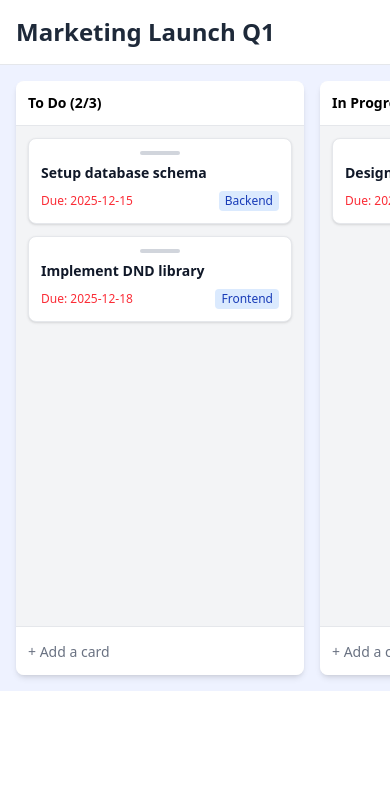
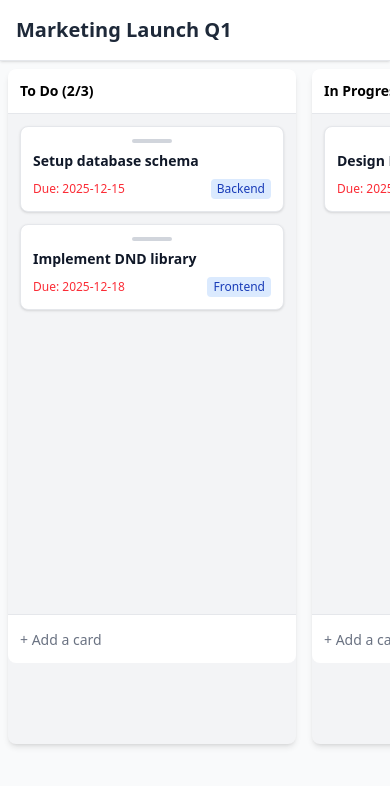
Before and after one commit to username-requiredd/grit-frontend, a Next.js app: page /board/1 in a window 390 px wide. Shown: the top 786 px of the page. Built offline with nearby package versions, Linux system fonts and the light colour scheme.

Commit message:
fixed mobile drag and drop

```diff
--- a/src/app/board/[id]/page.tsx
+++ b/src/app/board/[id]/page.tsx
@@ -20,14 +20,9 @@ import { BoardState } from "@/types/board";
 
 const BoardViewPage: React.FC = () => {
   const params = useParams();
-  const boardId = Array.isArray(params?.id)
-    ? params.id[0]
-    : (params?.id as string);
+  const boardId = Array.isArray(params?.id) ? params.id[0] : (params?.id as string);
 
-  const [boardState, setBoardState] = useState<BoardState>({
-    columns: [],
-    cards: {},
-  });
+  const [boardState, setBoardState] = useState<BoardState>({ columns: [], cards: {} });
   const [loading, setLoading] = useState(true);
   const [selectedCardId, setSelectedCardId] = useState<string | null>(null);
 
@@ -46,7 +41,6 @@ const BoardViewPage: React.FC = () => {
 
   const handleCardClick = (id: string) => setSelectedCardId(id);
 
-  // Load board data
   useEffect(() => {
     if (!boardId) return;
 
@@ -56,19 +50,16 @@ const BoardViewPage: React.FC = () => {
         columns: data.columns,
         cards: Object.fromEntries(data.cards.map((c) => [c.id, c])),
       });
-
       setLoading(false);
     });
   }, [boardId]);
 
-  // Drag End Handler
   const handleDragEnd = (event: DragEndEvent) => {
     const { active, over } = event;
     if (!over) return;
 
     const activeCardId = String(active.id);
     const overId = String(over.id);
-
     const activeCard = boardState.cards[activeCardId];
     if (!activeCard) return;
 
@@ -80,117 +71,76 @@ const BoardViewPage: React.FC = () => {
 
     if (isOverColumn) {
       destinationColumnId = overId;
-      const destColumn = boardState.columns.find(
-        (c) => c.id === overId
-      )!;
+      const destColumn = boardState.columns.find((c) => c.id === overId)!;
       destinationIndex = destColumn.cardIds.length;
     } else {
       const overCard = boardState.cards[overId];
       if (!overCard) return;
-
       destinationColumnId = overCard.columnId;
-      const destColumn = boardState.columns.find(
-        (c) => c.id === destinationColumnId
-      )!;
+      const destColumn = boardState.columns.find((c) => c.id === destinationColumnId)!;
       destinationIndex = destColumn.cardIds.indexOf(overId);
     }
 
-    // Prevent useless updates
     if (sourceColumnId === destinationColumnId) {
-      const currentIndex = boardState.columns
-        .find((c) => c.id === sourceColumnId)!
-        .cardIds.indexOf(activeCardId);
-
-      if (
-        currentIndex === destinationIndex ||
-        currentIndex === destinationIndex - 1
-      ) {
-        return;
-      }
+      const currentIndex = boardState.columns.find((c) => c.id === sourceColumnId)!.cardIds.indexOf(activeCardId);
+      if (currentIndex === destinationIndex || currentIndex === destinationIndex - 1) return;
     }
 
     // Optimistic update
     setBoardState((prev) => {
-      const nextColumns = prev.columns.map((c) => ({
-        ...c,
-        cardIds: [...c.cardIds],
-      }));
-
+      const nextColumns = prev.columns.map((c) => ({ ...c, cardIds: [...c.cardIds] }));
       const nextCards = { ...prev.cards };
-
       const sourceColumn = nextColumns.find((c) => c.id === sourceColumnId)!;
       const destColumn = nextColumns.find((c) => c.id === destinationColumnId)!;
 
-      // Remove and reinsert
       sourceColumn.cardIds = sourceColumn.cardIds.filter((id) => id !== activeCardId);
       destColumn.cardIds.splice(destinationIndex, 0, activeCardId);
 
-      nextCards[activeCardId] = {
-        ...nextCards[activeCardId],
-        columnId: destinationColumnId,
-      };
-
+      nextCards[activeCardId] = { ...nextCards[activeCardId], columnId: destinationColumnId };
       return { ...prev, columns: nextColumns, cards: nextCards };
     });
 
-    updateCardPosition(activeCardId, destinationColumnId, destinationIndex).catch(
-      (err) => console.error("Backend update failed:", err)
+    updateCardPosition(activeCardId, destinationColumnId, destinationIndex).catch((err) =>
+      console.error("Backend update failed:", err)
     );
   };
 
-  if (loading)
-    return <div className="p-8 text-center text-xl">Loading board...</div>;
+  if (loading) return <div className="p-8 text-center text-xl">Loading board...</div>;
 
   return (
-    <div className="h-screen flex flex-col relative">
+    <div className="h-screen flex  flex-col relative bg-gray-50">
       {/* HEADER */}
       <header className="p-4 bg-white border-b border-gray-200 shadow-sm flex items-center justify-between">
-        <h1 className="text-2xl font-bold text-gray-800">
+        <h1 className="text-xl md:text-2xl font-bold text-gray-800">
           {boardState.boardDetails?.title || "Kanban Board"}
         </h1>
       </header>
 
-     {/* ===== MODAL + OVERLAY ===== */}
+      {/* MODAL */}
       {selectedCardId && (
         <>
-    {/* BACKDROP (Blur + Dim + Fade) */}
           <div
             onClick={() => setSelectedCardId(null)}
-      className="
-        fixed inset-0
-        bg-[#0000005f]
-        backdrop-blur-sm
-        z-40
-        animate-fadeIn
-      "
+            className="fixed inset-0 bg-black/40 backdrop-blur-sm z-40 animate-fadeIn"
           />
-
-    {/* MODAL */}
-    <div className="fixed inset-0 z-50 flex items-center justify-center animate-popIn">
+          <div className="fixed inset-0 z-50 flex items-center justify-center p-4 animate-popIn">
             <CardDetailModal
               cardId={selectedCardId}
               onClose={() => setSelectedCardId(null)}
-        columnTitle={selectedColumn?.title || 'Unknown'}
+              columnTitle={selectedColumn?.title || "Unknown"}
             />
           </div>
         </>
       )}
 
-
-      {/* ===== BOARD CONTENT (gets blurred + scaled on modal open) ===== */}
+      {/* BOARD CONTENT */}
       <div
-        className={`
-          flex-grow transition-all duration-300
-          ${selectedCardId ? "blur-sm scale-[0.98]" : "blur-0 scale-100"}
-        `}
+        className={`flex-grow transition-all duration-300 overflow-x-auto md:overflow-visible p-2 md:p-4 ${
+          selectedCardId ? "blur-sm scale-[0.98]" : "blur-0 scale-100"
+        }`}
       >
-        <DndContext
-          sensors={sensors}
-          collisionDetection={closestCenter}
-          onDragEnd={handleDragEnd}
-        >
-          <div className="flex-grow p-4 overflow-x-auto whitespace-nowrap bg-indigo-50 touch-pan-x">
-            <div className="inline-flex h-full items-start gap-4">
+        <DndContext sensors={sensors} collisionDetection={closestCenter} onDragEnd={handleDragEnd}>
+          <div className="flex md:grid md:grid-cols-3 lg:grid-cols-4 gap-4 min-h-[80vh]">
             {boardState.columns.map((column) => (
               <KanbanColumn
                 key={column.id}
@@ -201,7 +151,6 @@ const BoardViewPage: React.FC = () => {
               />
             ))}
           </div>
-          </div>
         </DndContext>
       </div>
     </div>
--- a/src/app/components/card.tsx
+++ b/src/app/components/card.tsx
@@ -1,7 +1,7 @@
 import { Card } from "@/types/board";
 import { useSortable } from "@dnd-kit/sortable";
 import { CSS } from "@dnd-kit/utilities";
-import { useState } from "react";
+import { useState, useRef } from "react";
 
 interface KanbanCardProps {
   card: Card;
@@ -12,12 +12,36 @@ export const KanbanCard: React.FC<KanbanCardProps> = ({ card, onClick }) => {
   const { attributes, listeners, setNodeRef, transform, transition, isDragging } =
     useSortable({ id: card.id });
 
-  const [isDraggingLocal, setIsDraggingLocal] = useState(false);
+  const [hasMoved, setHasMoved] = useState(false);
+  const startPos = useRef<{ x: number; y: number } | null>(null);
 
   const style = {
     transform: CSS.Transform.toString(transform),
     transition,
     zIndex: isDragging ? 10 : 0,
+  };
+
+  const handlePointerDown = (e: React.PointerEvent) => {
+    setHasMoved(false);
+    startPos.current = { x: e.clientX, y: e.clientY };
+  };
+
+  const handlePointerMove = (e: React.PointerEvent) => {
+    if (startPos.current) {
+      const dx = Math.abs(e.clientX - startPos.current.x);
+      const dy = Math.abs(e.clientY - startPos.current.y);
+      if (dx > 5 || dy > 5) {
+        setHasMoved(true);
+      }
+    }
+  };
+
+  const handlePointerUp = () => {
+    if (!hasMoved && !isDragging) {
+      onClick?.(card.id);
+    }
+    setHasMoved(false);
+    startPos.current = null;
   };
 
   return (
@@ -29,14 +53,9 @@ export const KanbanCard: React.FC<KanbanCardProps> = ({ card, onClick }) => {
       className={`p-3 mb-3 bg-white border border-gray-200 rounded-lg shadow-sm ${
         isDragging ? "shadow-lg bg-indigo-50 border-indigo-500" : "hover:shadow-md"
       } transition duration-150 cursor-grab active:cursor-grabbing`}
-      onMouseDown={() => setIsDraggingLocal(false)}
-      onMouseMove={() => setIsDraggingLocal(true)}
-      onMouseUp={() => {
-        if (!isDraggingLocal) {
-          onClick?.(card.id);
-        }
-        setIsDraggingLocal(false);
-      }}
+      onPointerDown={handlePointerDown}
+      onPointerMove={handlePointerMove}
+      onPointerUp={handlePointerUp}
     >
       {/* Optional visual drag indicator */}
       <div className="w-full flex justify-center mb-2">
```
Lines whose indentation alone changed are shown as unchanged.
